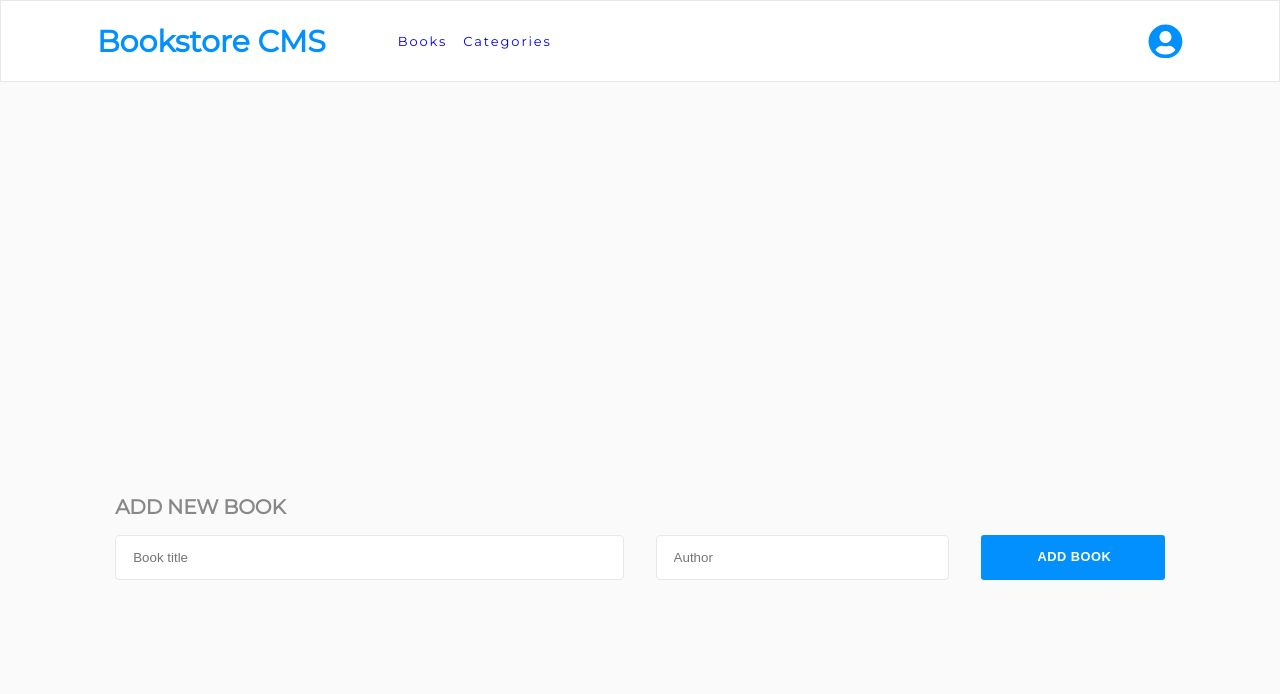
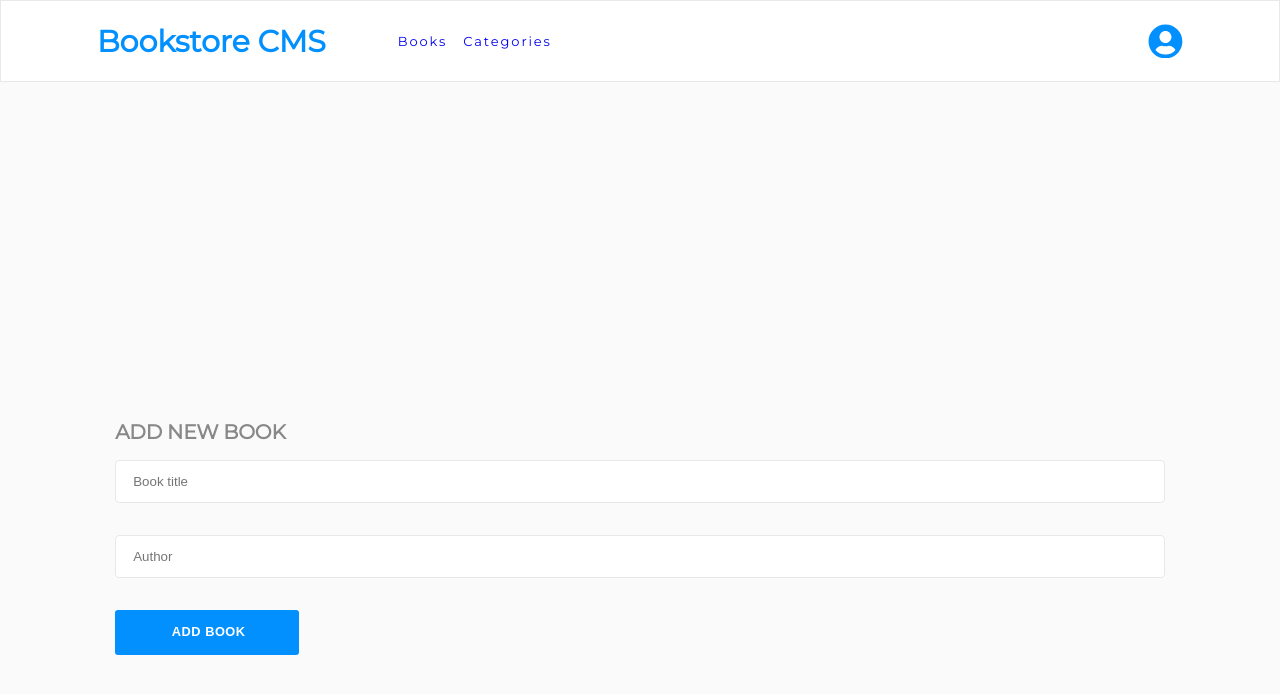
Before and after one commit to Yazino12/bookstore-v2, a React (Create React App) app: page /add-book in a window 1280 px wide. Shown: the top 694 px of the page. Built offline with nearby package versions, Linux system fonts and the light colour scheme; no server answers.

Commit message:
Add styles to add book form newly created inputs

```diff
--- a/src/index.css
+++ b/src/index.css
@@ -275,22 +275,39 @@ nav .left ul li {
 
 .form-container .inputs {
   display: flex;
+  flex-direction: column;
   gap: 2em;
 }
 
-.form-container .inputs input {
+.form-container .inputs .firstInputs {
+  display: flex;
+  gap: 2em;
+}
+
+.form-container .inputs input,
+.form-container .inputs textarea {
   padding: 0.813rem 3.688rem 0.813rem 1.063rem;
   border-radius: 4px;
   border: solid 1px #e8e8e8;
   background-color: #fff;
 }
 
-.form-container .inputs .titleInput {
+.form-container .inputs .firstInputs .titleInput {
   flex: 4;
 }
 
-.form-container .inputs .authorInput {
+.form-container .inputs .firstInputs .authorInput {
   flex: 2;
+}
+
+.form-container .inputs .description textarea {
+  width: 70%;
+  height: 100px;
+}
+
+.form-container .inputs .lastInputs {
+  display: flex;
+  gap: 2em;
 }
 
 .form-container .inputs .input-submit,
```
